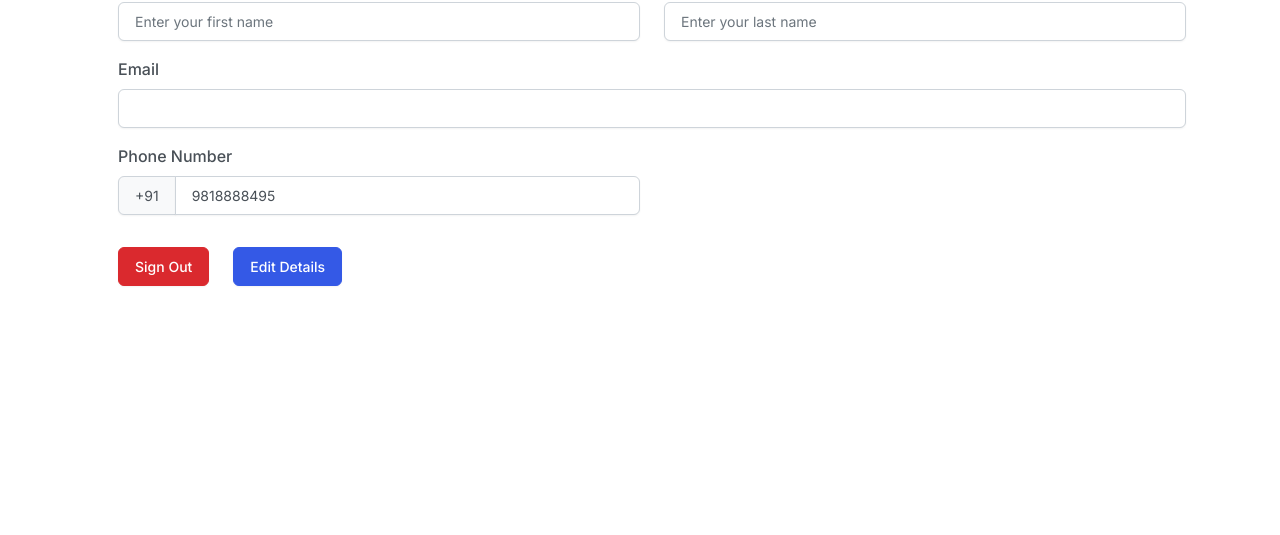
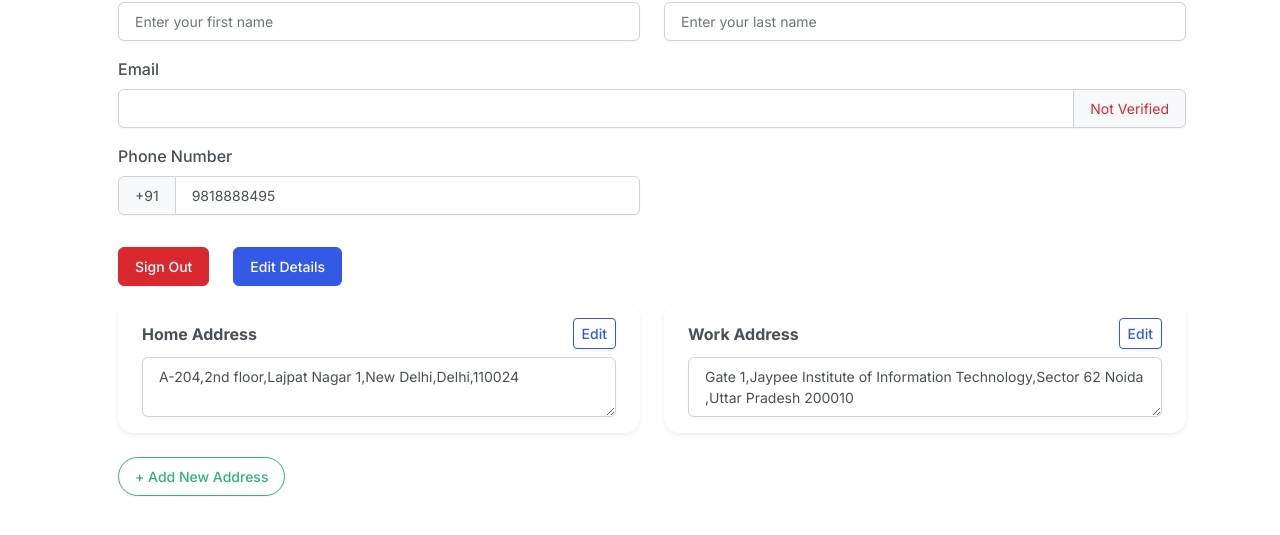
Before and after one commit to MrRohanBatra/Fablefit, a React (Vite) app: page /profile/details in a window 1280 px wide. Shown: the part 339-874 px from the top of the page. Before the commit the page ends 800 px from the top, so only its background shows below. Built offline with nearby package versions, Linux system fonts and the light colour scheme; no server answers.

Commit message:
address pending

```diff
--- /dev/null
+++ b/public/address.json
@@ -0,0 +1,4 @@
+[
+    {"home":"A-204,2nd floor,Lajpat Nagar 1,New Delhi,Delhi,110024"},
+    {"work":"Gate 1,Jaypee Institute of Information Technology,Sector 62 Noida ,Uttar Pradesh 200010"}
+]
--- a/src/components/Profile.jsx
+++ b/src/components/Profile.jsx
@@ -1,10 +1,10 @@
-import { useState, useEffect, useContext } from "react";
+import { useState, useEffect, useContext, use } from "react";
 import { useParams, useNavigate } from "react-router";
-import { Container, Row, Col, Nav, Form, Button, Card, InputGroup ,Modal,Spinner} from "react-bootstrap";
+import { Container, Row, Col, Nav, Form, Button, Card, InputGroup, Modal, Spinner, Toast, Image } from "react-bootstrap";
 import { motion, AnimatePresence } from "framer-motion";
 import { UserContext } from "./FirebaseAuth";
-import { getPhoneNumber } from "../utils/util";
-import { updateProfile } from "firebase/auth";
+import { getAddress, getPhoneNumber } from "../utils/util";
+import { sendEmailVerification, updateProfile } from "firebase/auth";
 
 function Profile() {
   const { page } = useParams();
@@ -73,27 +73,50 @@ function Profile() {
 }
 
 
-
 function ProfileDetails() {
   const [user, setUser, handleSignOut] = useContext(UserContext);
   const [editMode, setEditMode] = useState(false);
-  const [showModal, setShowModal] = useState(false);
   const [saving, setSaving] = useState(false);
+  const handleAddAddress = () => {
+    // TODO: Open modal or navigate to address form
+    console.log("Add new address clicked");
+  };
+  const [editAddress,setEditAddress]=useState(false);
 
+  const handleEditAddress = (index) => {
+    // TODO: Allow editing the address at given index
+    setEditAddress(true);
+    console.log("Edit address at index:", index);
+  };
 
+  // Toast state
+  const [toast, setToast] = useState({
+    show: false,
+    message: "",
+    variant: "info", // "info" | "success" | "danger"
+  });
+
+  // Initial name split
   const fullName = user?.displayName || "";
   const nameParts = fullName.trim().split(" ").filter(Boolean);
   const firstNameInit = nameParts[0] || "";
   const lastNameInit = nameParts.slice(1).join(" ") || "";
 
-
   const [firstName, setFirstName] = useState(firstNameInit);
   const [lastName, setLastName] = useState(lastNameInit);
+  const [addressList,setAddress]=useState([]);
 
   useEffect(() => {
     setFirstName(firstNameInit);
     setLastName(lastNameInit);
   }, [user]);
+  useEffect(()=>{
+    getAddress(user).then((data)=>{setAddress(data)});
+  },[])
+  const showToast = (message, variant = "info", duration = 2500) => {
+    setToast({ show: true, message, variant });
+    setTimeout(() => setToast((prev) => ({ ...prev, show: false })), duration);
+  };
 
   const handleSave = async () => {
     const newFullName = `${firstName} ${lastName}`.trim();
@@ -105,41 +128,83 @@ function ProfileDetails() {
     }
 
     try {
-      setShowModal(true);
       setSaving(true);
+      showToast("Saving your changes...", "info", 4000);
+
       await updateProfile(user, { displayName: newFullName });
       setUser({ ...user, displayName: newFullName });
+
       await new Promise((r) => setTimeout(r, 1000));
-      setSaving(false);
-      setShowModal(false);
-      alert("Profile updated successfully!");
+
+      showToast("Profile updated successfully!", "success");
     } catch (error) {
       console.error("Error updating profile:", error);
+      showToast("Failed to update profile. Please try again.", "danger");
+    } finally {
       setSaving(false);
-      setShowModal(false);
-      alert("Failed to update profile. Please try again.");
+      setEditMode(false);
     }
-
-    setEditMode(false);
   };
 
   return (
     <>
-      {/* MODAL WITH SPINNER */}
-      <Modal show={showModal} centered backdrop="static" keyboard={false}>
-        <Modal.Body className="text-center py-4">
-          {saving ? (
-            <>
-              <Spinner animation="border" role="status" variant="primary" />
-              <p className="mt-3 mb-0 fw-semibold">Saving your changes...</p>
-            </>
-          ) : (
-            <p className="mb-0">Done!</p>
+      {/* === ANIMATED TOAST === */}
+      <div className="position-fixed top-0 end-0 p-3" style={{ marginTop: "70px", zIndex: 1060 }}>
+        <AnimatePresence>
+          {toast.show && (
+            <motion.div
+              key="toast"
+              initial={{ opacity: 0, x: 50, y: -10 }}
+              animate={{ opacity: 1, x: 0, y: 0 }}
+              exit={{ opacity: 0, x: 50, y: -10 }}
+              transition={{ duration: 0.3 }}
+            >
+              <Toast
+                bg={
+                  toast.variant === "danger"
+                    ? "danger"
+                    : toast.variant === "success"
+                      ? "success"
+                      : "light"
+                }
+                onClose={() => setToast({ ...toast, show: false })}
+                className="shadow-lg rounded-3"
+              >
+                <Toast.Header className="d-flex justify-content-between align-items-center">
+                  <div className="d-flex align-items-center">
+                    <Image src="/react.svg" width={20} className="rounded me-2" />
+                    <strong className="me-auto">FableFit</strong>
+                  </div>
+                  {/* <Button
+                    variant="link"
+                    size="sm"
+                    className="p-0 text-muted"
+                    onClick={() => setToast({ ...toast, show: false })}
+                  >
+                    <XCircle></XCircle>
+                  </Button> */}
+                </Toast.Header>
+                <Toast.Body
+                  className={`fw-semibold ${toast.variant === "danger" ? "text-white" : ""
+                    }`}
+                >
+                  {toast.message}
+                  {saving && toast.variant === "info" && (
+                    <Spinner
+                      animation="border"
+                      size="sm"
+                      variant="primary"
+                      className="ms-2"
+                    />
+                  )}
+                </Toast.Body>
+              </Toast>
+            </motion.div>
           )}
-        </Modal.Body>
-      </Modal>
+        </AnimatePresence>
+      </div>
 
-      {/* MAIN FORM */}
+      {/* === MAIN PROFILE FORM === */}
       <motion.div
         initial={{ opacity: 0, y: 10 }}
         animate={{ opacity: 1, y: 0 }}
@@ -177,7 +242,24 @@ function ProfileDetails() {
               <Col md={12}>
                 <Form.Group className="mb-3">
                   <Form.Label>Email</Form.Label>
-                  <Form.Control type="email" value={user?.email || ""} readOnly />
+                  <InputGroup>
+                    <Form.Control type="email" value={user?.email || ""} readOnly />
+                    {user?.emailVerified ? (
+                      <InputGroup.Text className="text-success">Verified</InputGroup.Text>
+                    ) : (
+                      <InputGroup.Text
+                        className="text-danger"
+                        style={{ cursor: "pointer" }}
+                        onClick={() => {
+                          sendEmailVerification(user).then(() =>
+                            showToast("Verification email sent!", "info")
+                          );
+                        }}
+                      >
+                        Not Verified
+                      </InputGroup.Text>
+                    )}
+                  </InputGroup>
                 </Form.Group>
               </Col>
 
@@ -185,7 +267,7 @@ function ProfileDetails() {
                 <Form.Group className="mb-3">
                   <Form.Label>Phone Number</Form.Label>
                   <InputGroup>
-                    <InputGroup.Text>{"+91"}</InputGroup.Text>
+                    <InputGroup.Text>+91</InputGroup.Text>
                     <Form.Control
                       type="number"
                       value={getPhoneNumber(user)}
@@ -197,14 +279,22 @@ function ProfileDetails() {
             </Row>
 
             <motion.div className="mt-3" layout>
-              <motion.div whileHover={{ scale: 1.05 }} whileTap={{ scale: 0.95 }} style={{ display: "inline-block" }}>
+              <motion.div
+                whileHover={{ scale: 1.05 }}
+                whileTap={{ scale: 0.95 }}
+                style={{ display: "inline-block" }}
+              >
                 <Button variant="danger" onClick={handleSignOut}>
                   Sign Out
                 </Button>
               </motion.div>
 
               {!editMode ? (
-                <motion.div whileHover={{ scale: 1.05 }} whileTap={{ scale: 0.95 }} style={{ display: "inline-block" }}>
+                <motion.div
+                  whileHover={{ scale: 1.05 }}
+                  whileTap={{ scale: 0.95 }}
+                  style={{ display: "inline-block" }}
+                >
                   <Button
                     variant="primary"
                     className="ms-4"
@@ -214,17 +304,70 @@ function ProfileDetails() {
                   </Button>
                 </motion.div>
               ) : (
-                <motion.div whileHover={{ scale: 1.05 }} whileTap={{ scale: 0.95 }} style={{ display: "inline-block" }}>
+                <motion.div
+                  whileHover={{ scale: 1.05 }}
+                  whileTap={{ scale: 0.95 }}
+                  style={{ display: "inline-block" }}
+                >
                   <Button
                     variant="success"
                     className="ms-4"
                     onClick={handleSave}
+                    disabled={saving}
                   >
                     Save Changes
                   </Button>
                 </motion.div>
               )}
             </motion.div>
+
+            {/* === ADDRESS SECTION === */}
+            <Row className="mt-3">
+              {addressList.length > 0 ? (
+                addressList.map((addrObj, index) => {
+                  const [label, value] = Object.entries(addrObj)[0];
+                  return (
+                    <Col md={6} key={index}>
+                      <Card className="mb-3 shadow-sm rounded-4 border-0">
+                        <Card.Body>
+                          <div className="d-flex justify-content-between align-items-center mb-2">
+                            <strong className="text-capitalize">{label} Address</strong>
+                            <Button
+                              variant="outline-primary"
+                              size="sm"
+                              onClick={() => handleEditAddress(index)}
+                            >
+                              Edit
+                            </Button>
+                          </div>
+                          <Form.Control
+                            as="textarea"
+                            rows={2}
+                            value={value}
+                            readOnly={!editAddress}
+                          />
+                        </Card.Body>
+                      </Card>
+                    </Col>
+                  );
+                })
+              ) : (
+                <Col>
+                  <p className="text-muted fst-italic">No addresses added yet.</p>
+                </Col>
+              )}
+
+              <Col xs={12}>
+                <Button
+                  variant="outline-success"
+                  className="rounded-pill mt-2"
+                  onClick={handleAddAddress}
+                >
+                  + Add New Address
+                </Button>
+              </Col>
+            </Row>
+
           </Form>
         </Container>
       </motion.div>
@@ -234,10 +377,11 @@ function ProfileDetails() {
 
 
 
-function updateUserDetails(user,dispName){
-   updateProfile(user,{
-    displayName:dispName,
-   })
+
+function updateUserDetails(user, dispName) {
+  updateProfile(user, {
+    displayName: dispName,
+  })
 }
 function ProfileCart() {
   return (
--- a/src/components/Search.jsx
+++ b/src/components/Search.jsx
@@ -126,10 +126,6 @@ function Search() {
     setCurrentPage(1);
   }, [selectedColor, selectedSort, selectedRange]);
 
-  // useEffect(() => {
-  //   handleFilterChange();
-  //   setCurrentPage(1);
-  // }, [selectedColor, selectedSort, selectedRange]);
   const handlePageChange = (pageNumber) => {
     setCurrentPage(pageNumber);
 
--- a/src/components/navbar.jsx
+++ b/src/components/navbar.jsx
@@ -142,7 +142,7 @@ function NavbarFinal() {
           className="d-flex align-items-center"
         >
           <Image
-            src={`https://avatar.iran.liara.run/username?username=${user.displayName}`}
+            src={"/pp.png"/*`https://avatar.iran.liara.run/username?username=${user.displayName}`*/}
             alt={user.displayName}
             roundedCircle
             width="32"
```
Also changed, not shown: src/utils/util.js (+8 -1 lines), public/pp.png (added).
